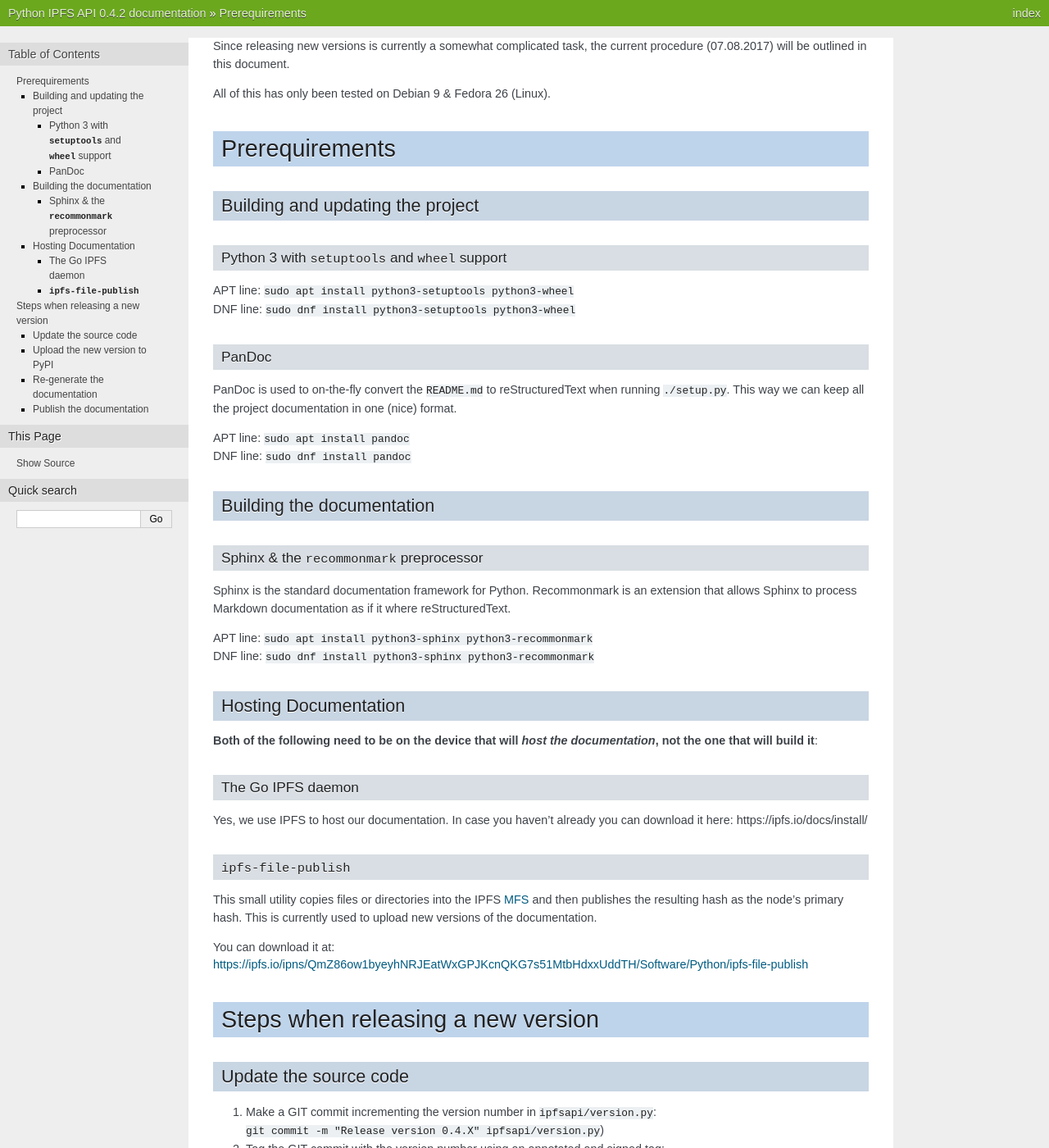
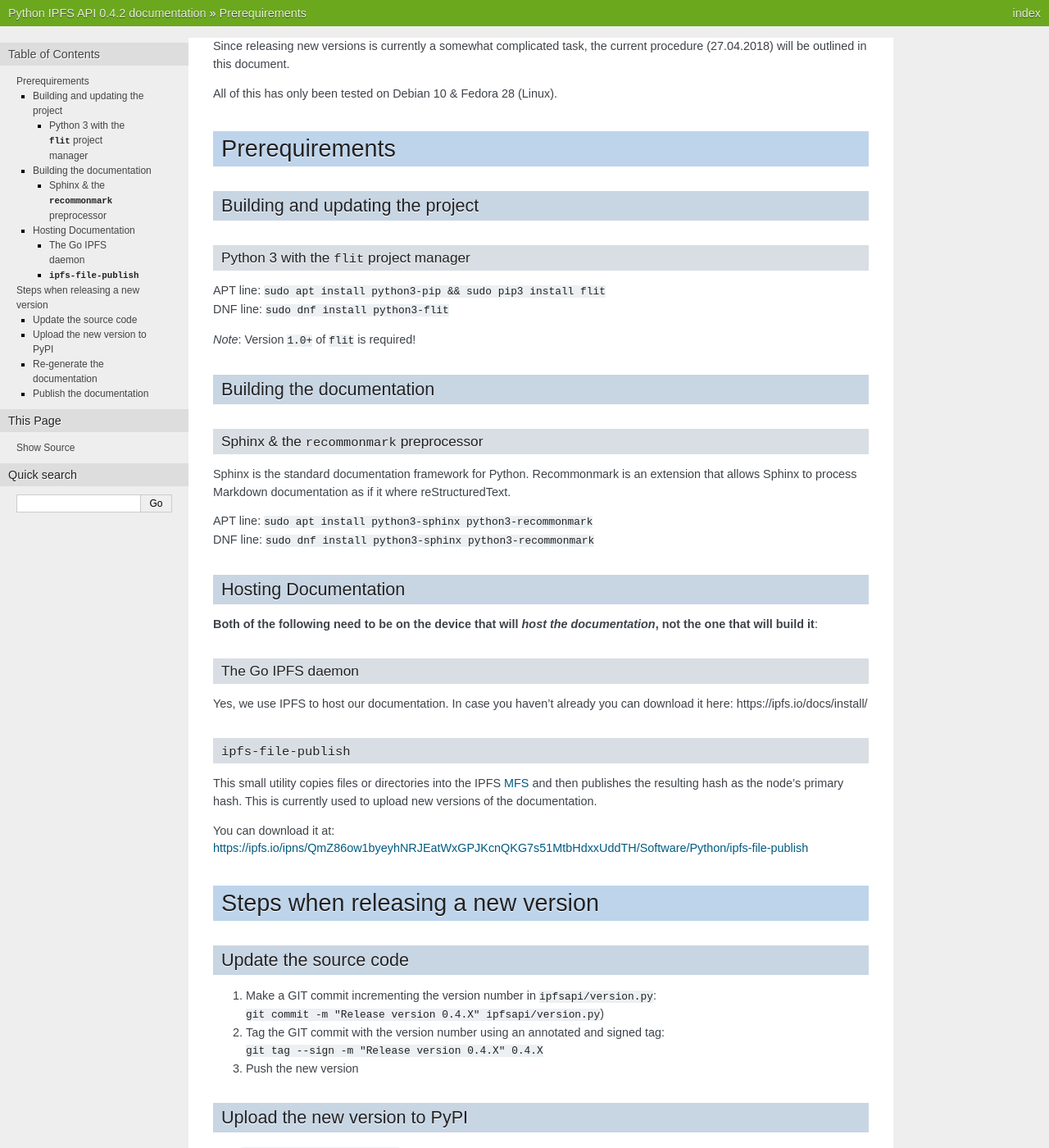
Before and after one commit to ipfs-shipyard/py-ipfs-http-client, a Sphinx documentation site: the page built from docs/releasing.md, in a window 1280 px wide and 1400 px high. Shown: the whole window at 82% size. Built offline with Sphinx 7.4.7, drawn with Linux system fonts in a browser that asks for light colours; some of the changed text lies outside the part shown.

Commit message:
Update releasing documentation

```diff
--- a/docs/releasing.md
+++ b/docs/releasing.md
@@ -1,24 +1,18 @@
 Since releasing new versions is currently a somewhat complicated task, the current procedure
-(07.08.2017) will be outlined in this document.
+(27.04.2018) will be outlined in this document.
 
-All of this has only been tested on Debian 9 & Fedora 26 (Linux).
+All of this has only been tested on Debian 10 & Fedora 28 (Linux).
 
 # Prerequirements
 
 ## Building and updating the project
 
-### Python 3 with `setuptools` and `wheel` support
+### Python 3 with the `flit` project manager
 
-APT line: `sudo apt install python3-setuptools python3-wheel`
-DNF line: `sudo dnf install python3-setuptools python3-wheel`
+APT line: `sudo apt install python3-pip && sudo pip3 install flit`
+DNF line: `sudo dnf install python3-flit`
 
-### PanDoc
-
-PanDoc is used to on-the-fly convert the `README.md` to reStructuredText when running `./setup.py`.
-This way we can keep all the project documentation in one (nice) format.
-
-APT line: `sudo apt install pandoc`
-DNF line: `sudo dnf install pandoc`
+*Note*: Version `1.0+` of `flit` is required!
 
 ## Building the documentation
 
@@ -62,9 +56,7 @@
 
 ## Upload the new version to PyPI
 
-Run: `./setup.py sdist bdist_wheel upload`
-
-**You must have `pandoc` installed or the description PyPI will be replaced with nothingness!**
+Run: `flit build && flit upload`
 
 ## Re-generate the documentation
 
```
